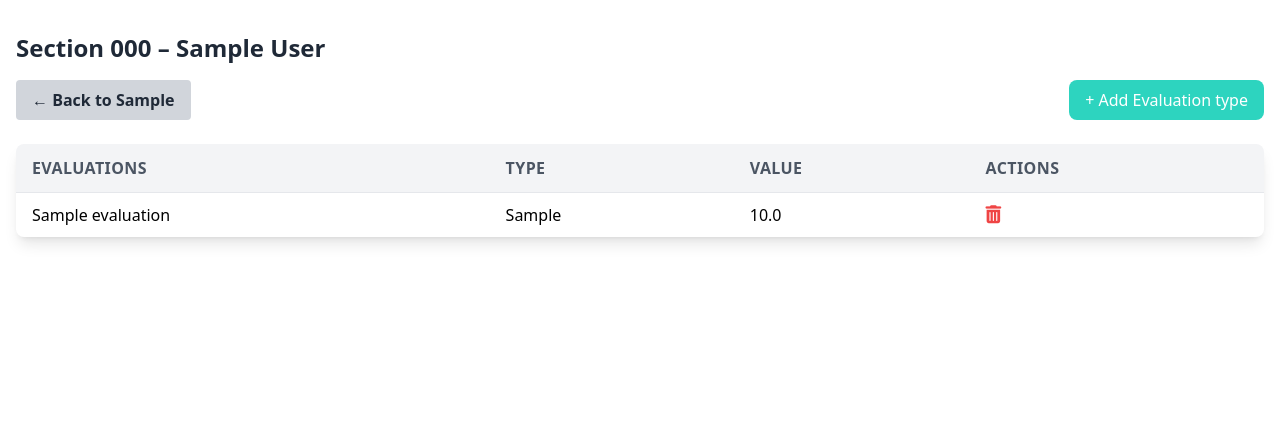
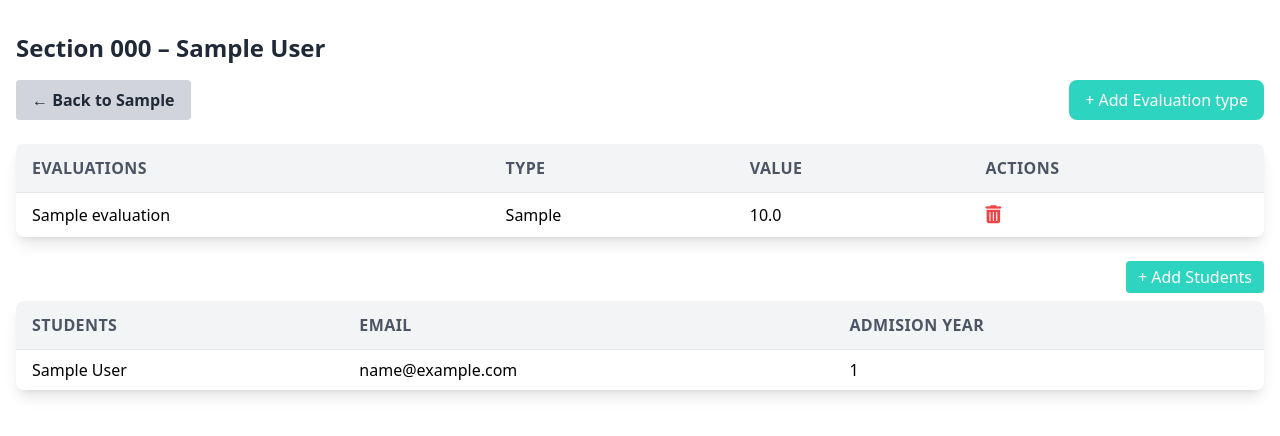
Before and after one commit to CodeByManu/SGA_Verificables, a Flask app: page /sections/1 in a window 1280 px wide. Shown: the part 64-500 px from the top of the page. Run offline with Flask 3, Linux system fonts and the light colour scheme; tables that the repository leaves empty hold one stand-in row (values such as "Sample post"); some libraries are stand-ins or nearby versions.

Commit message:
feat: add students to course

```diff
--- a/app.py
+++ b/app.py
@@ -176,7 +176,16 @@ def delete_period(course_id, period_id):
 @app.route('/sections/<int:section_id>', methods=['GET'])
 def get_section_detail(section_id):
     section = Section.query.get_or_404(section_id)
-    return render_template('sections/section_detail.html', section=section, active_page='courses')
+
+    current_ids = [ss.student_id for ss in section.student_sections]
+    available_students = Student.query.filter(Student.id.notin_(current_ids)).all()
+
+    return render_template(
+        'sections/section_detail.html',
+        section=section,
+        available_students=available_students,
+        active_page='courses'
+    )
 
 @app.route('/periods/<int:period_id>/sections', methods=['POST'])
 def create_section(period_id):
@@ -241,6 +250,24 @@ def delete_evaluation(section_id, evaluation_id):
     flash('Evaluación eliminada correctamente.')
     return redirect(url_for('get_section_detail', section_id=section_id))
 
+#STUDENT SECTIONS
+@app.route('/sections/<int:section_id>/add_students', methods=['POST'])
+def add_students_to_section(section_id):
+    section = Section.query.get_or_404(section_id)
+    selected_ids = request.form.getlist('student_ids')
+
+    for student_id in selected_ids:
+        exists = StudentSection.query.filter_by(
+            student_id=student_id,
+            section_id=section.id
+        ).first()
+        if not exists:
+            db.session.add(StudentSection(student_id=student_id, section_id=section.id))
+
+    db.session.commit()
+    flash('Estudiantes agregados correctamente.')
+    return redirect(url_for('get_section_detail', section_id=section.id))
+
 
 if __name__ == '__main__':
     app.run(debug=True)
--- /dev/null
+++ b/templates/sections/modal_add_students.html
@@ -0,0 +1,44 @@
+<div id="modal-student" class="fixed inset-0 flex items-start justify-center z-50 hidden">
+    <div class="absolute inset-0 bg-black opacity-50" onclick="closeStudentModal('modal-student')"></div>
+    <div class="bg-white rounded-lg p-6 z-10 relative w-full max-w-3xl mt-24">
+        <h3 class="text-xl font-bold mb-4">Add Students</h3>
+
+        <form method="POST" action="{{ url_for('add_students_to_section', section_id=section.id) }}">
+            <div class="overflow-x-auto max-h-80 overflow-y-auto border rounded">
+                <table class="min-w-full text-sm">
+                    <thead class="bg-gray-100">
+                        <tr>
+                            <th class="px-4 py-2 text-left">Name</th>
+                            <th class="px-4 py-2 text-left">Email</th>
+                            <th class="px-4 py-2 text-center">Select</th>
+                        </tr>
+                    </thead>
+                    <tbody>
+                        {% for student in available_students %}
+                        <tr class="border-t">
+                            <td class="px-4 py-2">{{ student.name }}</td>
+                            <td class="px-4 py-2">{{ student.email }}</td>
+                            <td class="px-4 py-2 text-center">
+                                <input type="checkbox" name="student_ids" value="{{ student.id }}">
+                            </td>
+                        </tr>
+                        {% else %}
+                        <tr>
+                            <td colspan="3" class="px-4 py-2 text-center text-gray-500">No available students.</td>
+                        </tr>
+                        {% endfor %}
+                    </tbody>
+                </table>
+            </div>
+
+            <div class="flex justify-end space-x-2 mt-4">
+                <button type="button" class="px-4 py-2 bg-gray-300 hover:bg-gray-400 rounded" onclick="closeStudentModal('modal-student')">
+                    Cancel
+                </button>
+                <button type="submit" class="px-4 py-2 bg-teal-500 hover:bg-teal-600 text-white rounded">
+                    Add Selected
+                </button>
+            </div>
+        </form>
+    </div>
+</div>
--- a/templates/sections/section_detail.html
+++ b/templates/sections/section_detail.html
@@ -56,9 +56,43 @@
     </div>
 </div>
 
+<div class="mt-6">
+    <div class="flex justify-between items-center mb-2">
+        <h3 class="text-xl font-semibold text-gray-800"></h3>
+        <a
+            class="bg-teal-400 text-white px-3 py-1 rounded hover:bg-teal-500 cursor-pointer"
+            onclick="openStudentModal()"
+        >
+            + Add Students
+        </a>
+    </div>
+    <div class="overflow-x-auto rounded-lg shadow-lg">
+        <table class="min-w-full border-collapse">
+            <thead class="bg-gray-100">
+                <tr>
+                    <th class="py-3 px-4 text-left text-gray-600 uppercase tracking-wide">Students</th>
+                    <th class="py-3 px-4 text-left text-gray-600 uppercase tracking-wide">Email</th>
+                    <th class="py-3 px-4 text-left text-gray-600 uppercase tracking-wide">Admision Year</th>
+                </tr>
+            </thead>
+            <tbody>
+                {% for ss in section.student_sections %}
+                <tr class="border-t">
+                    <td class="px-4 py-2">{{ ss.student.name }}</td>
+                    <td class="px-4 py-2">{{ ss.student.email }}</td>
+                    <td class="px-4 py-2">{{ ss.student.admission_date }}</td>
+                </tr>
+                {% else %}
+                <tr>
+                    <td colspan="2" class="px-4 py-2 text-center text-gray-500">No students in this section.</td>
+                </tr>
+                {% endfor %}
+            </tbody>
+        </table>
+    </div>
+</div>
 
-
-
+{% include "sections/modal_add_students.html" %}
 
 {% include "sections/modal_add_evaluation.html" %}
 {% endblock %}
@@ -68,7 +102,12 @@
     function openModal() {
         document.getElementById('modal').classList.remove('hidden');
     }
-
+    function openStudentModal() {
+        document.getElementById('modal-student').classList.remove('hidden');
+    }
+    function closeStudentModal() {
+    document.getElementById('modal-student').classList.add('hidden');
+    }
     function closeModal() {
         document.getElementById('modal').classList.add('hidden');
     }
```
